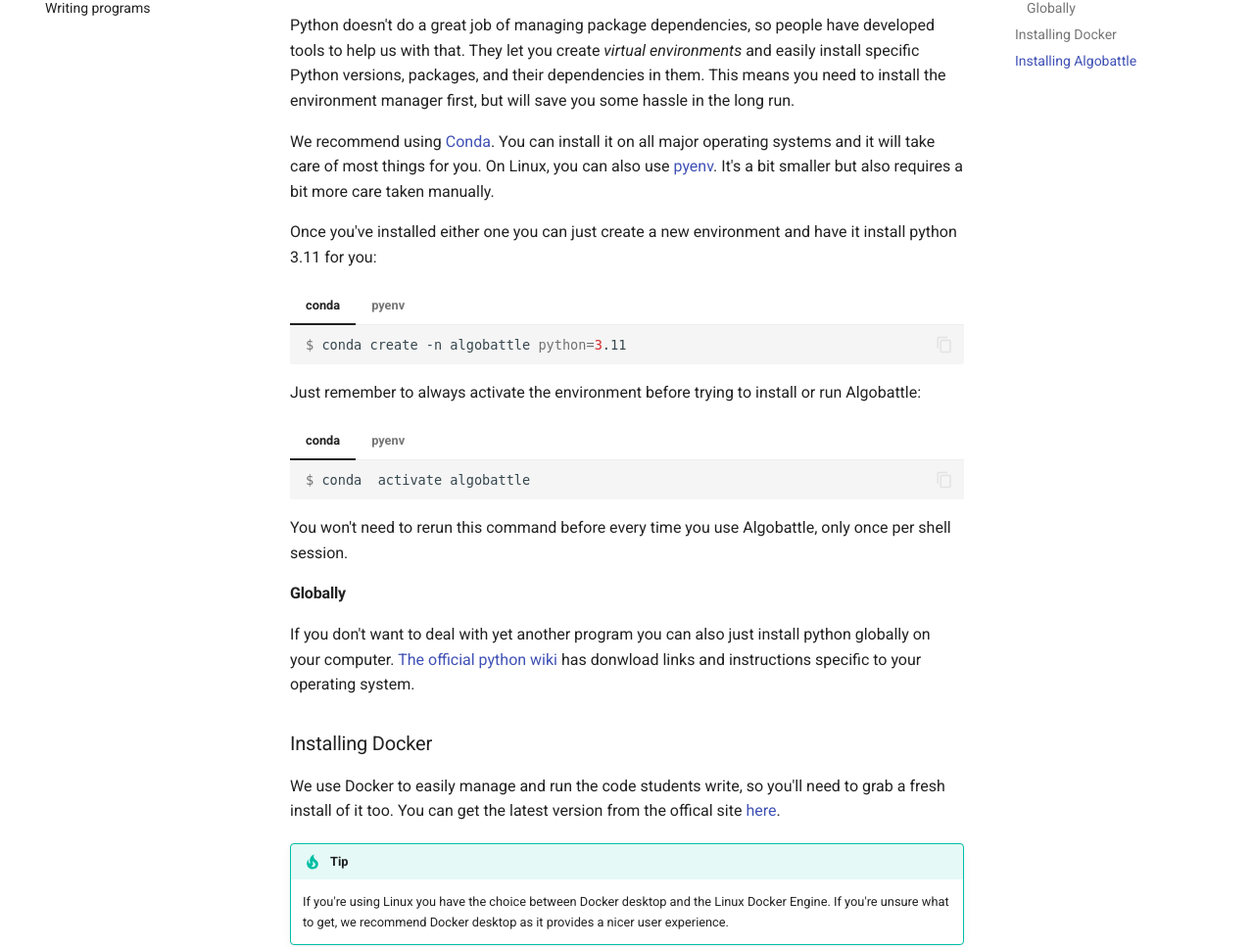
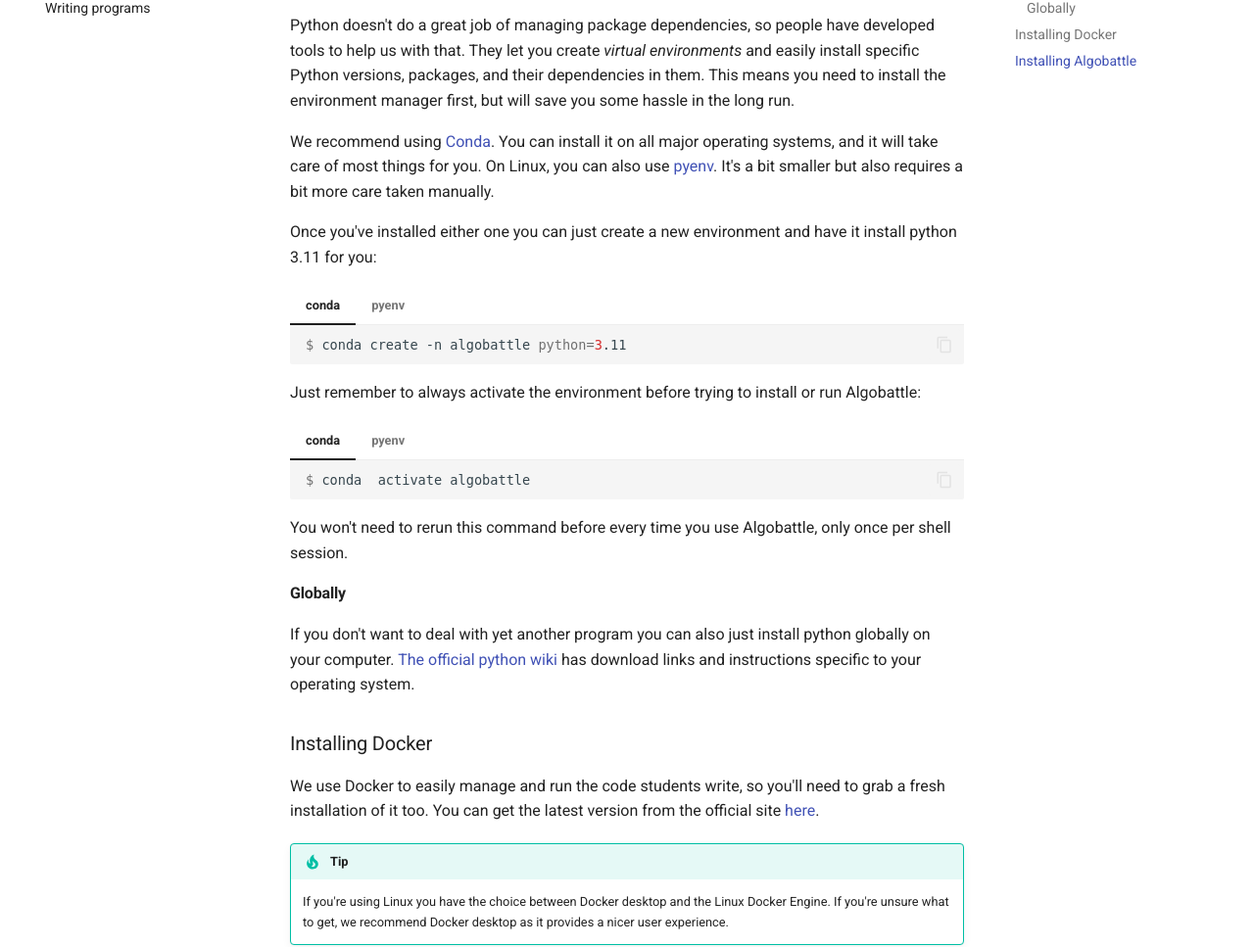
Before and after one commit to Benezivas/algobattle, an MkDocs documentation site: the page built from docs/tutorial/installation.md, in a window 1280 px wide and 1400 px high, scrolled down 639 px. Shown: the part 181-1148 px from the top of the window at 98% size. Built offline with MkDocs 1.6.1 and Material for MkDocs 9.7.7, drawn with Linux system fonts in a browser that asks for light colours; some web fonts are replaced; comment, search, counter and statistics services are not loaded.

Commit message:
fix typo

```diff
--- a/docs/tutorial/installation.md
+++ b/docs/tutorial/installation.md
@@ -29,7 +29,7 @@ They let you create _virtual environments_ and easily install specific Python ve
 dependencies in them. This means you need to install the environment manager first, but will save you some hassle in
 the long run.
 
-We recommend using [Conda](https://anaconda.org/anaconda/conda). You can install it on all major operating systems and
+We recommend using [Conda](https://anaconda.org/anaconda/conda). You can install it on all major operating systems, and
 it will take care of most things for you. On Linux, you can also use [pyenv](https://github.com/pyenv/pyenv). It's a
 bit smaller but also requires a bit more care taken manually.
 
@@ -66,13 +66,13 @@ You won't need to rerun this command before every time you use Algobattle, only
 #### Globally
 
 If you don't want to deal with yet another program you can also just install python globally on your computer.
-[The official python wiki](https://wiki.python.org/moin/BeginnersGuide/Download) has donwload links and instructions
+[The official python wiki](https://wiki.python.org/moin/BeginnersGuide/Download) has download links and instructions
 specific to your operating system.
 
 ### Installing Docker
 
-We use Docker to easily manage and run the code students write, so you'll need to grab a fresh install of it too.
-You can get the latest version from the offical site [here](https://www.docker.com/).
+We use Docker to easily manage and run the code students write, so you'll need to grab a fresh installation of it too.
+You can get the latest version from the official site [here](https://www.docker.com/).
 
 /// tip
 If you're using Linux you have the choice between Docker desktop and the Linux Docker Engine. If you're unsure what to
```
